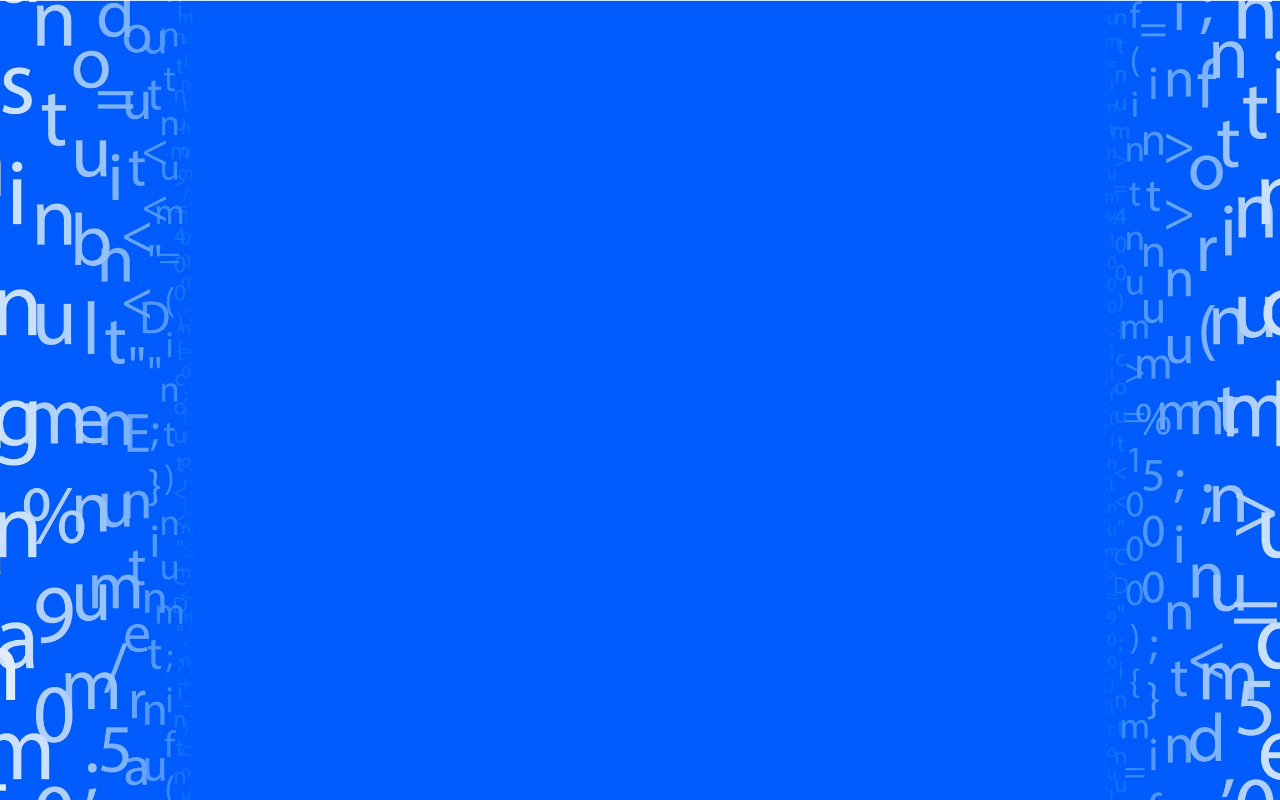
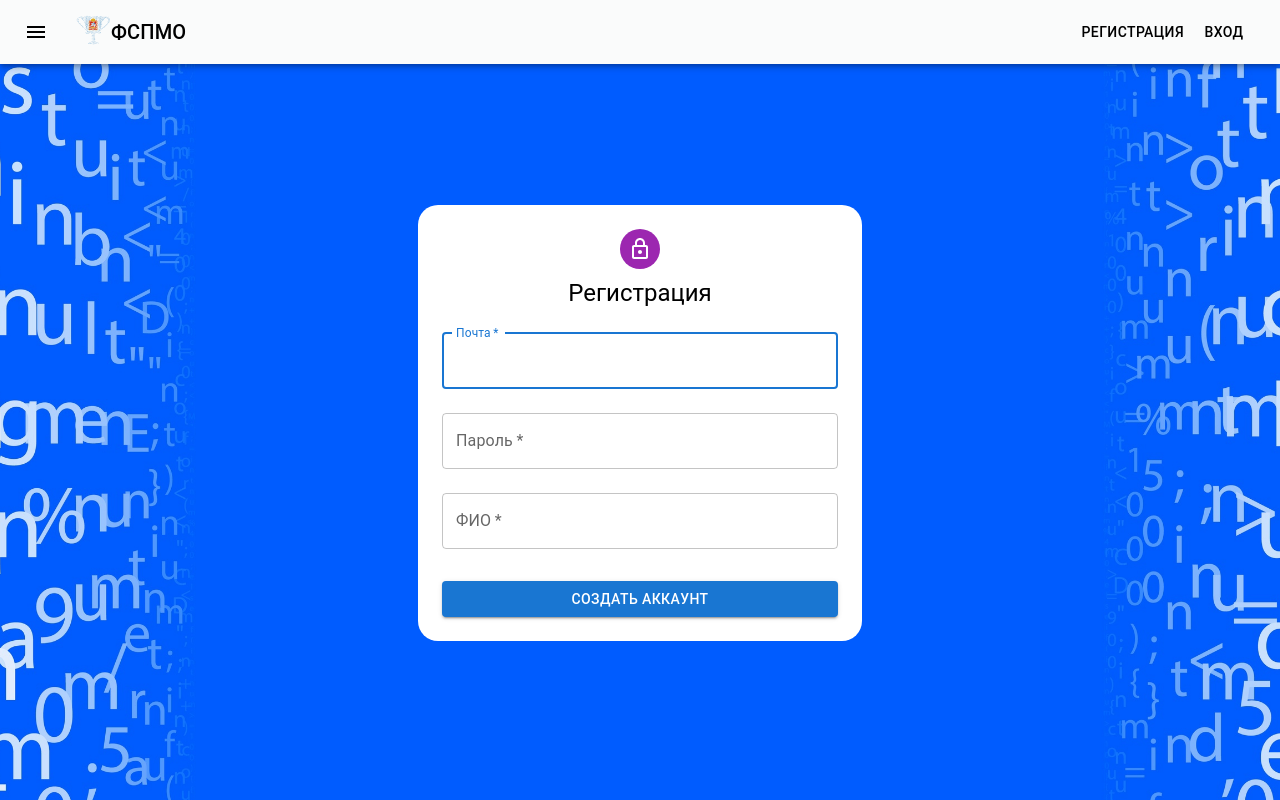
Before and after one commit to notamedia-org/front-end, a React (Create React App) app: page /sign-up in a window 1280 px wide. Before the commit this address had no page. Built offline with nearby package versions, Linux system fonts and the light colour scheme; the HTML template or start-up script is replaced by a standard one.

Commit message:
feat: sign in pages

```diff
--- a/package.json
+++ b/package.json
@@ -2,6 +2,7 @@
   "name": "my-app",
   "version": "0.1.0",
   "private": true,
+  "homepage": "https://notamedia-org.github.io/front-end/",
   "dependencies": {
     "@emotion/react": "^11.12.0",
     "@emotion/styled": "^11.12.0",
@@ -23,13 +24,16 @@
   },
   "devDependencies": {
     "eslint": "^8.0.0",
-    "eslint-config-react-app": "^7.0.1"
+    "eslint-config-react-app": "^7.0.1",
+    "gh-pages": "^6.1.1"
   },
   "peerDependencies": {
     "react": "^17.0.0 || ^18.0.0",
     "react-dom": "^17.0.0 || ^18.0.0"
   },
   "scripts": {
+    "predeploy": "yarn run build",
+    "deploy": "gh-pages -d build",
     "start": "react-scripts start",
     "build": "react-scripts build",
     "test": "react-scripts test",
--- a/src/App.tsx
+++ b/src/App.tsx
@@ -1,13 +1,23 @@
 import React from 'react';
 import { BrowserRouter, Route, Routes } from 'react-router-dom';
 import './App.css';
-import Home from './components/home/Home';
+import Navbar from './components/navbar/Navbar';
+import HomePage from './pages/HomePage';
+import SignUpPage from './pages/SignUpPage';
+import SignInPage from './pages/SignInPage';
 
 function App() {
   return (
     <BrowserRouter>
+      <Navbar></Navbar>
       <Routes>
-        <Route path="/" element={<Home />} />
+        <Route path="/" element={<HomePage />} />
+        <Route path="/sign-in" element={<SignInPage />} />
+        <Route path="/sign-up" element={<SignUpPage />} />
+        <Route path="/competitions" element={<HomePage />} />
+        <Route path="/competitions/types" element={<HomePage />} />
+        <Route path="/standards" element={<HomePage />} />
+        <Route path="/help" element={<HomePage />} />
       </Routes>
     </BrowserRouter>
   );
--- a/src/components/home/Home.tsx
+++ b/src/components/home/Home.tsx
@@ -1,12 +1,10 @@
 import React from 'react';
-import Navbar from '../navbar/Navbar';
 import { Container, Box } from '@mui/material';
 import image from '../../assets/main-logo.png';
 
 function Home() {
   return (
     <div>
-      <Navbar></Navbar>
       <Container maxWidth="lg">
         <Box sx={{
           height: '93vh',
@@ -14,8 +12,8 @@ function Home() {
         }}>
           <div style={{
             backgroundColor: '#ffffff',
-            width: 1220,
-            height: 300,
+            width: '60vw',
+            height: '18vw',
             position: 'absolute',
             top: '50%',
             left: '50%',
@@ -26,7 +24,7 @@ function Home() {
             alignItems: 'center',
           }}>
             <img src={image} alt='main logo' style={{
-              width: 1150,
+              width: '56vw',
             }}></img>
           </div>
         </Box>
--- a/src/components/navbar/Navbar.css
+++ b/src/components/navbar/Navbar.css
@@ -0,0 +1,12 @@
+a:link {
+  text-decoration: none;
+}
+a:visited {
+  text-decoration: none;
+}
+a:hover {
+  text-decoration: none;
+}
+a:active {
+  text-decoration: none;
+}
--- a/src/components/navbar/Navbar.tsx
+++ b/src/components/navbar/Navbar.tsx
@@ -19,12 +19,25 @@ function Navbar() {
   };
 
   const DrawerList = (
-    <Box sx={{ width: 250 }} role="presentation" onClick={toggleDrawer(false)}>
+    <Box sx={{ width: 280 }} onClick={toggleDrawer(false)}>
+      <Toolbar>
+        <a href='/'>
+          <img src={logo} alt='logo' style={{ width: '35px'}}></img>
+        </a>
+        <a href='/'>
+          <Typography variant='h6' sx={{ color: textColor }}>ФСПМО</Typography>
+        </a>
+      </Toolbar>
       <List>
-        {['Что-то первое', 'Что-то второе', 'Что-то третье', 'Что-то четвертое'].map((text) => (
-          <ListItem key={text} disablePadding>
-            <ListItemButton>
-              <ListItemText primary={text} color={textColor}/>
+        {[
+          { text: 'Соревнования', href: '/competitions'},
+          { text: 'Виды соревнований', href: '/competitions/types'},
+          { text: 'Нормативы', href: '/standards'},
+          { text: 'Справка', href: '/help'},
+        ].map((params) => (
+          <ListItem key={params.text} disablePadding>
+            <ListItemButton href={params.href}>
+              <ListItemText primary={params.text} color={textColor} primaryTypographyProps={{ variant: 'h5' }} />
             </ListItemButton>
           </ListItem>
         ))}
@@ -34,7 +47,7 @@ function Navbar() {
 
   return (
     <div>
-      <Drawer open={open} onClose={toggleDrawer(false)}>
+      <Drawer open={open} onClose={toggleDrawer(false)} sx={{ marginTop: 0 }}>
         {DrawerList}
       </Drawer>
       <AppBar position="static" sx={{ background: '#FAFBFB' }}>
@@ -48,11 +61,15 @@ function Navbar() {
           >
             <MenuIcon />
           </IconButton>
-          <img src={logo} alt='logo' style={{ width: '35px'}}></img>
-          <Typography variant='h6' sx={{ color: textColor }}>ФСПМО</Typography>
+          <a href='/'>
+            <img src={logo} alt='logo' style={{ width: '35px'}}></img>
+          </a>
+          <a href='/'>
+            <Typography variant='h6' sx={{ color: textColor }}>ФСПМО</Typography>
+          </a>
           <Typography variant="h6" component="div" sx={{ flexGrow: 1 }}></Typography>
-          <Button  sx={{ color: textColor }}>Регистрация</Button>
-          <Button  sx={{ color: textColor }}>Вход</Button>
+          <Button href='/sign-up' sx={{ color: textColor }}>Регистрация</Button>
+          <Button href='/sign-in' sx={{ color: textColor }}>Вход</Button>
         </Toolbar>
       </AppBar>
     </div>
--- /dev/null
+++ b/src/pages/HomePage.tsx
@@ -0,0 +1,10 @@
+import React from 'react';
+import Home from '../components/home/Home';
+
+function HomePage() {
+  return (
+    <Home></Home>
+  );
+}
+
+export default HomePage;
--- /dev/null
+++ b/src/pages/SignInPage.tsx
@@ -0,0 +1,87 @@
+import * as React from 'react';
+import Avatar from '@mui/material/Avatar';
+import Button from '@mui/material/Button';
+import TextField from '@mui/material/TextField';
+import Grid from '@mui/material/Grid';
+import Box from '@mui/material/Box';
+import LockOutlinedIcon from '@mui/icons-material/LockOutlined';
+import Typography from '@mui/material/Typography';
+import Container from '@mui/material/Container';
+import { Link } from '@mui/material';
+
+export default function SignInPage() {
+  const handleSubmit = (event: React.FormEvent<HTMLFormElement>) => {
+    event.preventDefault();
+    const data = new FormData(event.currentTarget);
+    console.log({
+      email: data.get('email'),
+      password: data.get('password'),
+    });
+  };
+
+  return (
+    <Container component="main" maxWidth="xs" sx={{
+      backgroundColor: '#ffffff',
+      borderRadius: 5,
+      mt: '11vw',
+    }}>
+      <Box
+        sx={{
+          marginTop: 8,
+          display: 'flex',
+          flexDirection: 'column',
+          alignItems: 'center',
+        }}
+      >
+        <Avatar sx={{ m: 1, mt: 3, bgcolor: 'secondary.main' }}>
+          <LockOutlinedIcon />
+        </Avatar>
+        <Typography component="h1" variant="h5">
+            Вход
+        </Typography>
+        <Box component="form" onSubmit={handleSubmit} noValidate sx={{ mt: 1 }}>
+          <TextField
+            margin="normal"
+            required
+            fullWidth
+            id="email"
+            label="Почта"
+            name="email"
+            autoComplete="email"
+            autoFocus
+          />
+          <TextField
+            margin="normal"
+            required
+            fullWidth
+            name="password"
+            label="Пароль"
+            type="password"
+            id="password"
+            autoComplete="current-password"
+          />
+          <Button
+            type="submit"
+            fullWidth
+            variant="contained"
+            sx={{ mt: 3, mb: 2 }}
+          >
+              Войти
+          </Button>
+          <Grid container>
+            <Grid item xs>
+              {/* <Link href="#" variant="body2">
+                  Forgot password?
+              </Link> */}
+            </Grid>
+            <Grid item sx={{ mb: 2 }}>
+              <Link href="/sign-up" variant="body2">
+                {'Нет учетной записи?'}
+              </Link>
+            </Grid>
+          </Grid>
+        </Box>
+      </Box>
+    </Container>
+  );
+}
--- /dev/null
+++ b/src/pages/SignUpPage.tsx
@@ -0,0 +1,90 @@
+import * as React from 'react';
+import Avatar from '@mui/material/Avatar';
+import Button from '@mui/material/Button';
+import TextField from '@mui/material/TextField';
+import Grid from '@mui/material/Grid';
+import Box from '@mui/material/Box';
+import LockOutlinedIcon from '@mui/icons-material/LockOutlined';
+import Typography from '@mui/material/Typography';
+import Container from '@mui/material/Container';
+
+export default function SignUpPage() {
+  const handleSubmit = (event: React.FormEvent<HTMLFormElement>) => {
+    event.preventDefault();
+    const data = new FormData(event.currentTarget);
+    console.log({
+      email: data.get('email'),
+      password: data.get('password'),
+    });
+  };
+
+  return (
+    <Container component="main" maxWidth="xs" sx={{
+      backgroundColor: '#ffffff',
+      borderRadius: 5,
+      mt: '11vw',
+    }}>
+      <Box
+        sx={{
+          marginTop: 8,
+          display: 'flex',
+          flexDirection: 'column',
+          alignItems: 'center',
+        }}
+      >
+        <Avatar sx={{ m: 1, mt: 3, bgcolor: 'secondary.main' }}>
+          <LockOutlinedIcon />
+        </Avatar>
+        <Typography component="h1" variant="h5">
+            Регистрация
+        </Typography>
+        <Box component="form" onSubmit={handleSubmit} noValidate sx={{ mt: 1 }}>
+          <TextField
+            margin="normal"
+            required
+            fullWidth
+            id="email"
+            label="Почта"
+            name="email"
+            autoComplete="email"
+            autoFocus
+          />
+          <TextField
+            margin="normal"
+            required
+            fullWidth
+            name="password"
+            label="Пароль"
+            type="password"
+            id="password"
+            autoComplete="current-password"
+          />
+          <TextField
+            margin="normal"
+            required
+            fullWidth
+            name="password"
+            label="ФИО"
+            type="text"
+            id="initials"
+          />
+          <Button
+            type="submit"
+            fullWidth
+            variant="contained"
+            sx={{ mt: 3, mb: 3 }}
+          >
+              Создать аккаунт
+          </Button>
+          <Grid container>
+            <Grid item xs>
+              {/* <Link href="#" variant="body2">
+                  Forgot password?
+              </Link> */}
+            </Grid>
+          </Grid>
+        </Box>
+      </Box>
+    </Container>
+  );
+}
```
Also changed, not shown: 13 other files (tests, documents, lock files or other folders).
